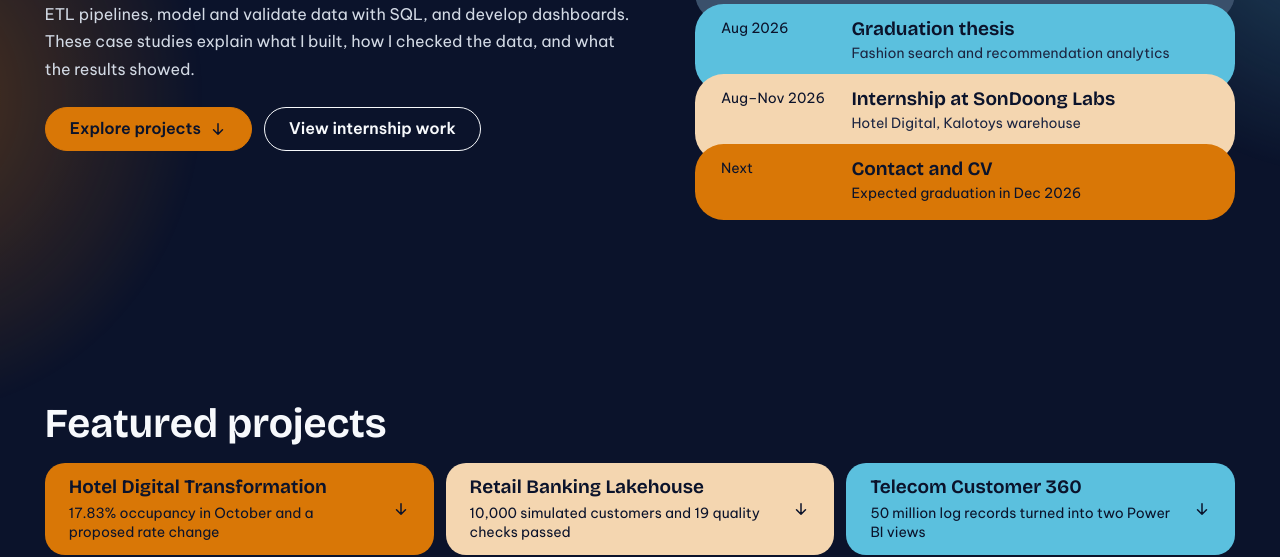
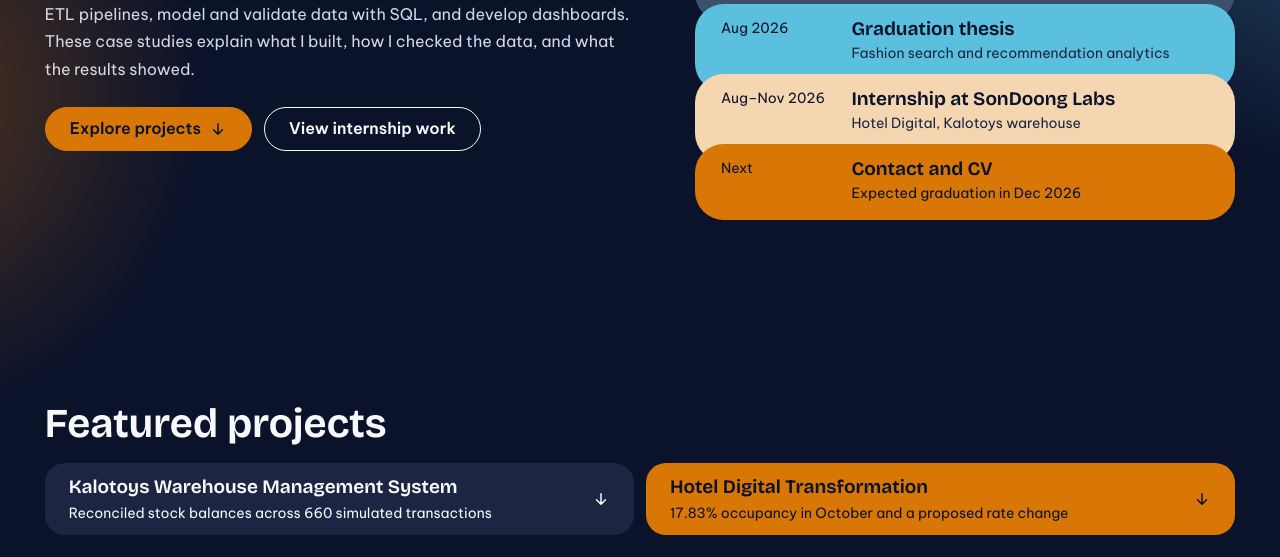
Before and after one commit to MPGranji/MPGranji.github.io, a plain HTML site: page portfolio/index.html in a window 1280 px wide. Shown: the part 399-956 px from the top of the page. Drawn offline with nearby package versions, Linux system fonts and the light colour scheme.

Commit message:
Feature Kalotoys and Hotel Digital internship projects

```diff
--- a/portfolio/index.html
+++ b/portfolio/index.html
@@ -99,9 +99,8 @@
     <div class="container">
       <h2 id="h-featured">Featured projects</h2>
       <div class="case-index featured-index">
+        <a class="p-navy" href="#kalotoys"><span><strong>Kalotoys Warehouse Management System</strong><small>Reconciled stock balances across 660 simulated transactions</small></span><svg class="icon" aria-hidden="true"><use href="#i-down"/></svg></a>
         <a class="p-amber" href="#hotel"><span><strong>Hotel Digital Transformation</strong><small>17.83% occupancy in October and a proposed rate change</small></span><svg class="icon" aria-hidden="true"><use href="#i-down"/></svg></a>
-        <a class="p-sand" href="#banking"><span><strong>Retail Banking Lakehouse</strong><small>10,000 simulated customers and 19 quality checks passed</small></span><svg class="icon" aria-hidden="true"><use href="#i-down"/></svg></a>
-        <a class="p-sky" href="#telecom"><span><strong>Telecom Customer 360</strong><small>50 million log records turned into two Power BI views</small></span><svg class="icon" aria-hidden="true"><use href="#i-down"/></svg></a>
       </div>
     </div>
   </nav>
```
